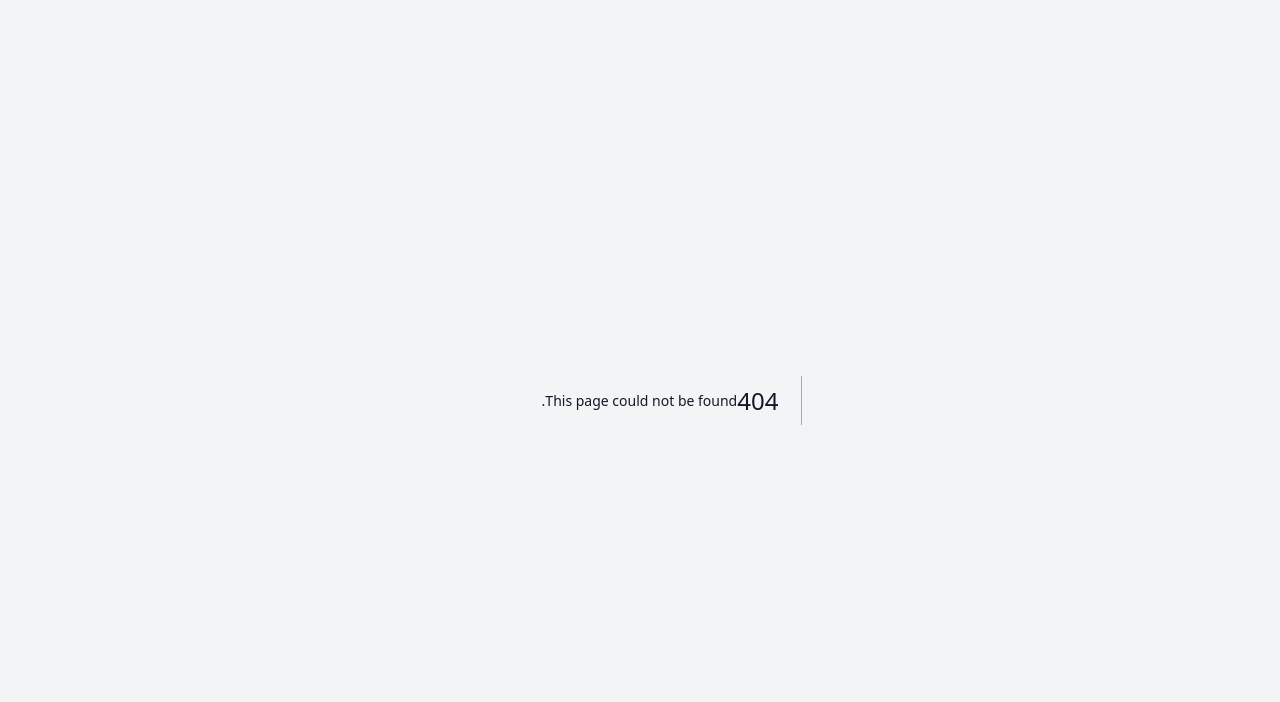
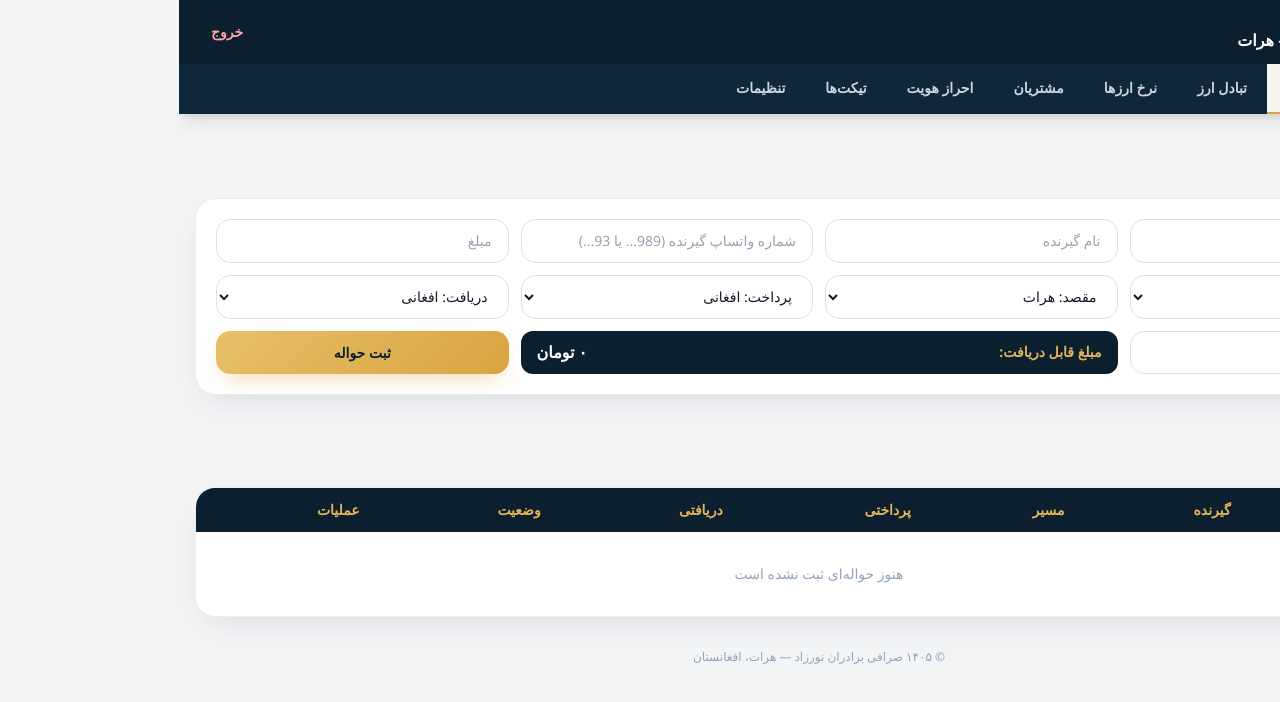
Before and after one commit to nasirahmadrahmati19-hue/exchange-admin, a Next.js app: page /dashboard/hawala in a window 1280 px wide. Before the commit this address had no page. Shown: the top 702 px of the page. Built offline with nearby package versions, Linux system fonts and the light colour scheme; sample sign-in values are in the browser's storage; a small style sheet from the web is missing.

Commit message:
Create page.tsx

```diff
--- /dev/null
+++ b/app/dashboard/hawala/page.tsx
@@ -0,0 +1,184 @@
+"use client";
+
+import { useEffect, useState } from "react";
+
+interface Hawala {
+  id: number;
+  sender: string;
+  receiver: string;
+  phone: string;
+  fromCity: string;
+  toCity: string;
+  payCur: string;
+  getCur: string;
+  amount: string;
+  result: string;
+  fee: string;
+  date: string;
+  status: string;
+}
+
+const cities = ["هرات", "کابل", "اسلام‌قلعه", "مشهد", "تهران", "دوغارون"];
+const currencies = ["افغانی", "تومان", "دلار", "یورو"];
+
+export default function HawalaPage() {
+  const [list, setList] = useState<Hawala[]>([]);
+  const [rates, setRates] = useState({ usd: "70.5", eur: "76", toman: "0.64" });
+  const [form, setForm] = useState({
+    sender: "", receiver: "", phone: "",
+    fromCity: "هرات", toCity: "مشهد",
+    payCur: "افغانی", getCur: "تومان",
+    amount: "", fee: "0"
+  });
+
+  useEffect(() => {
+    try {
+      const h = localStorage.getItem("db_hawala");
+      if (h) setList(JSON.parse(h));
+      const r = localStorage.getItem("db_rates");
+      if (r) setRates({ ...rates, ...JSON.parse(r) });
+    } catch {}
+  }, []);
+
+  useEffect(() => {
+    localStorage.setItem("db_hawala", JSON.stringify(list));
+  }, [list]);
+
+  const toAFN = (amount: number, cur: string) => {
+    if (cur === "تومان") return (amount / 1000) * Number(rates.toman);
+    if (cur === "دلار") return amount * Number(rates.usd);
+    if (cur === "یورو") return amount * Number(rates.eur);
+    return amount;
+  };
+
+  const fromAFN = (afn: number, cur: string) => {
+    if (cur === "تومان") return (afn / Number(rates.toman)) * 1000;
+    if (cur === "دلار") return afn / Number(rates.usd);
+    if (cur === "یورو") return afn / Number(rates.eur);
+    return afn;
+  };
+
+  const amountNum = Number(form.amount || 0);
+  const afnValue = toAFN(amountNum, form.payCur);
+  const result = fromAFN(Math.max(afnValue - Number(form.fee || 0), 0), form.getCur);
+
+  const add = () => {
+    if (!form.sender || !form.receiver || !form.amount) return;
+    setList([{
+      id: Date.now(),
+      ...form,
+      result: result.toFixed(0),
+      date: new Date().toLocaleDateString("fa-IR"),
+      status: "در انتظار"
+    }, ...list]);
+    setForm({ ...form, sender: "", receiver: "", phone: "", amount: "", fee: "0" });
+  };
+
+  const setStatus = (id: number, status: string) => {
+    setList(list.map(x => x.id === id ? { ...x, status } : x));
+  };
+
+  const wa = (h: Hawala) => {
+    const msg = encodeURIComponent(
+      `صرافی برادران نورزاد هرات\nحواله از ${h.fromCity} به ${h.toCity}\nگیرنده: ${h.receiver}\nمبلغ قابل دریافت: ${Number(h.result).toLocaleString("fa-IR")} ${h.getCur}\nفرستنده: ${h.sender}`
+    );
+    return `https://wa.me/${h.phone}?text=${msg}`;
+  };
+
+  const chip = (s: string) => {
+    if (s === "در انتظار") return "bg-amber-50 text-amber-700 border-amber-200";
+    if (s === "ارسال شده") return "bg-blue-50 text-blue-700 border-blue-200";
+    return "bg-emerald-50 text-emerald-700 border-emerald-200";
+  };
+
+  return (
+    <div className="space-y-6">
+      <h1 className="text-xl font-extrabold">ثبت حواله جدید</h1>
+
+      <div className="card p-5 grid grid-cols-1 sm:grid-cols-2 lg:grid-cols-4 gap-3">
+        <input className="input" placeholder="نام فرستنده" value={form.sender} onChange={e => setForm({ ...form, sender: e.target.value })} />
+        <input className="input" placeholder="نام گیرنده" value={form.receiver} onChange={e => setForm({ ...form, receiver: e.target.value })} />
+        <input className="input" placeholder="شماره واتساپ گیرنده (989... یا 93...)" value={form.phone} onChange={e => setForm({ ...form, phone: e.target.value })} />
+        <input className="input" placeholder="مبلغ" value={form.amount} onChange={e => setForm({ ...form, amount: e.target.value })} />
+        <select className="input" value={form.fromCity} onChange={e => setForm({ ...form, fromCity: e.target.value })}>
+          {cities.map(c => <option key={c}>مبدأ: {c}</option>)}
+        </select>
+        <select className="input" value={form.toCity} onChange={e => setForm({ ...form, toCity: e.target.value })}>
+          {cities.map(c => <option key={c}>مقصد: {c}</option>)}
+        </select>
+        <select className="input" value={form.payCur} onChange={e => setForm({ ...form, payCur: e.target.value })}>
+          {currencies.map(c => <option key={c}>پرداخت: {c}</option>)}
+        </select>
+        <select className="input" value={form.getCur} onChange={e => setForm({ ...form, getCur: e.target.value })}>
+          {currencies.map(c => <option key={c}>دریافت: {c}</option>)}
+        </select>
+        <input className="input" placeholder="کارمزد (به افغانی)" value={form.fee} onChange={e => setForm({ ...form, fee: e.target.value })} />
+        <div className="sm:col-span-2 lg:col-span-2 flex items-center justify-between gap-3 bg-[#0b1f2e] rounded-xl px-4 py-2">
+          <span className="text-[#e3b45c] text-sm font-bold">مبلغ قابل دریافت:</span>
+          <span className="text-white font-extrabold">{result.toLocaleString("fa-IR", { maximumFractionDigits: 0 })} {form.getCur}</span>
+        </div>
+        <button className="btn-gold sm:col-span-2 lg:col-span-1" onClick={add}>ثبت حواله</button>
+      </div>
+
+      <h1 className="text-xl font-extrabold pt-4">لیست حواله‌ها</h1>
+      <div className="card overflow-x-auto">
+        <table className="w-full text-sm">
+          <thead className="bg-[#0b1f2e] text-[#e3b45c]">
+            <tr>
+              <th className="text-right px-4 py-3 font-bold">فرستنده</th>
+              <th className="text-right px-4 py-3 font-bold">گیرنده</th>
+              <th className="text-right px-4 py-3 font-bold">مسیر</th>
+              <th className="text-right px-4 py-3 font-bold">پرداختی</th>
+              <th className="text-right px-4 py-3 font-bold">دریافتی</th>
+              <th className="text-right px-4 py-3 font-bold">وضعیت</th>
+              <th className="text-right px-4 py-3 font-bold">عملیات</th>
+            </tr>
+          </thead>
+          <tbody className="divide-y divide-slate-100">
+            {list.length === 0 && (
+              <tr><td colSpan={7} className="text-center py-8 text-slate-400">هنوز حواله‌ای ثبت نشده است</td></tr>
+            )}
+            {list.map(h => (
+              <tr key={h.id} className="hover:bg-amber-50/40">
+                <td className="px-4 py-3 font-bold">{h.sender}</td>
+                <td className="px-4 py-3">{h.receiver}</td>
+                <td className="px-4 py-3 text-slate-500 text-xs">{h.fromCity} ← {h.toCity}</td>
+                <td className="px-4 py-3">{Number(h.amount).toLocaleString("fa-IR")} {h.payCur}</td>
+                <td className="px-4 py-3 font-bold text-[#c98f2d]">{Number(h.result).toLocaleString("fa-IR")} {h.getCur}</td>
+                <td className="px-4 py-3">
+                  <select
+                    className={`text-xs px-2 py-1.5 rounded-full border ${chip(h.status)}`}
+                    value={h.status}
+                    onChange={e => setStatus(h.id, e.target.value)}
+                  >
+                    <option>در انتظار</option>
+                    <option>ارسال شده</option>
+                    <option>تحویل شده</option>
+                  </select>
+                </td>
+                <td className="px-4 py-3">
+                  <div className="flex gap-2">
+                    <a
+                      href={wa(h)}
+                      target="_blank"
+                      rel="noopener noreferrer"
+                      className="px-3 py-1.5 rounded-lg bg-emerald-600 text-white text-xs font-bold hover:bg-emerald-700"
+                    >
+                      واتساپ
+                    </a>
+                    <button
+                      className="px-3 py-1.5 rounded-lg bg-red-50 text-red-600 text-xs font-bold hover:bg-red-100"
+                      onClick={() => setList(list.filter(x => x.id !== h.id))}
+                    >
+                      حذف
+                    </button>
+                  </div>
+                </td>
+              </tr>
+            ))}
+          </tbody>
+        </table>
+      </div>
+    </div>
+  );
+}
```
